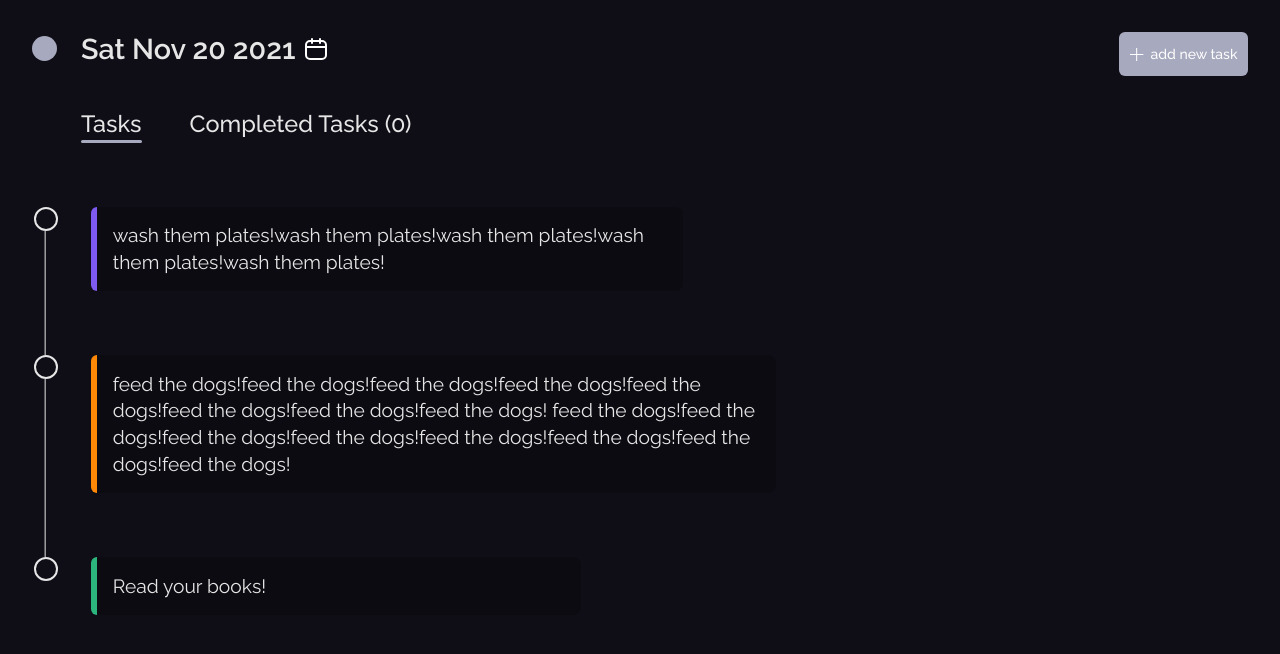
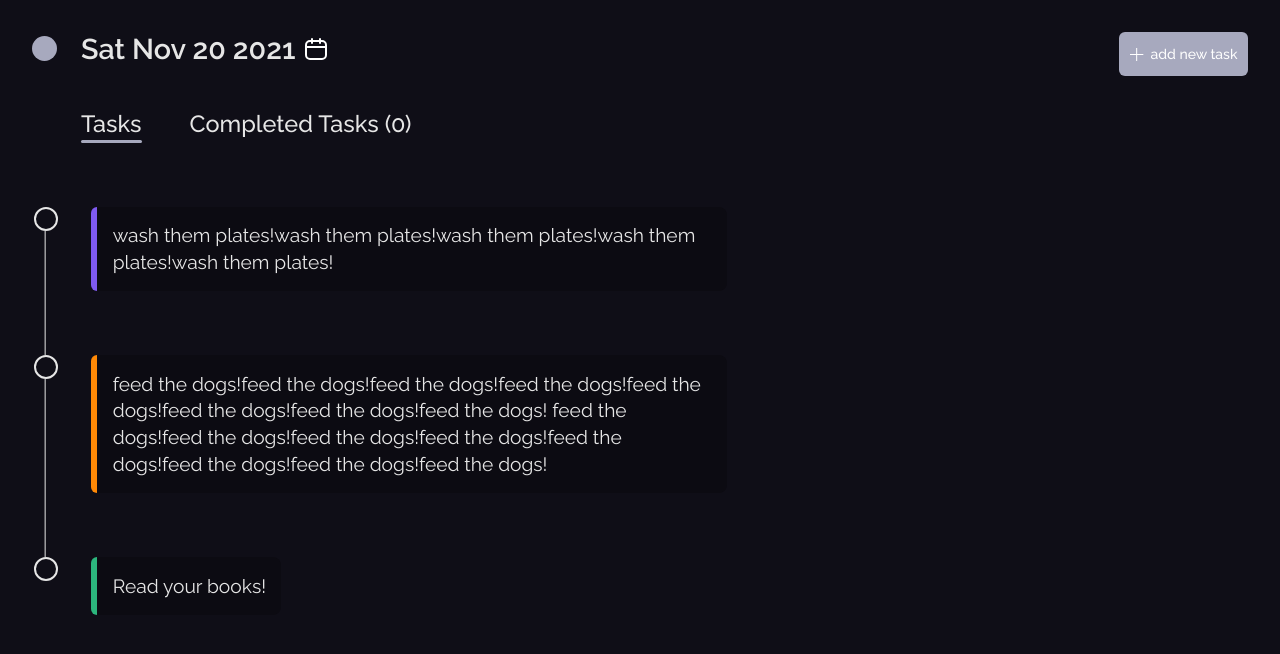
Before and after one commit to Adekxnle/checked, a React (Create React App) app: page / in a window 1280 px wide. Shown: the top 654 px of the page. Built offline with nearby package versions, Linux system fonts and the light colour scheme.

Commit message:
tasks page responsive fix

```diff
--- a/src/views/Tasks/style.css
+++ b/src/views/Tasks/style.css
@@ -74,9 +74,13 @@ li.task-container {
   border: 0.125em solid #2e7d32;
 }
 
+/* label{
+
+} */
+
 label .task {
   height: max(var(--task-min-height), auto);
-  width: clamp(50ch, 70ch, 70%);
+  width: min(65ch, 100%);
   background-color: var(--tertiary);
   display: flex;
   border-radius: 8px;
```
